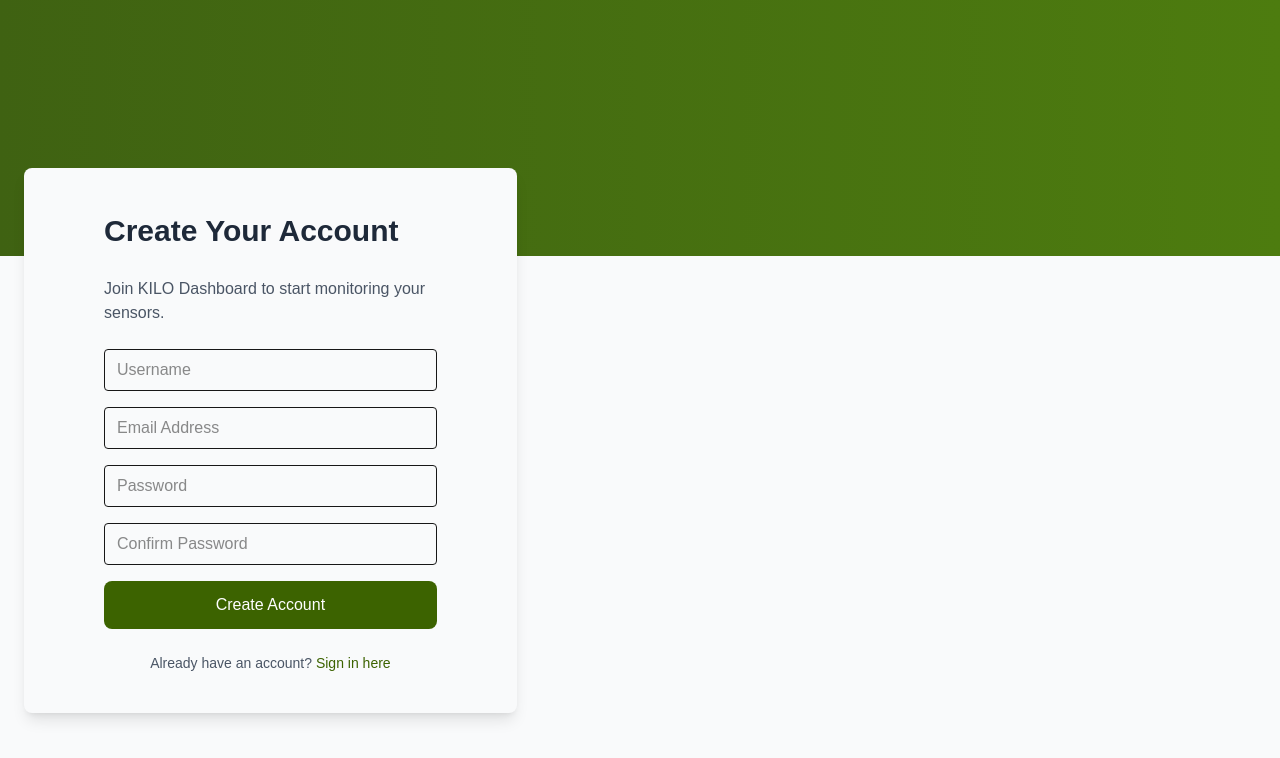
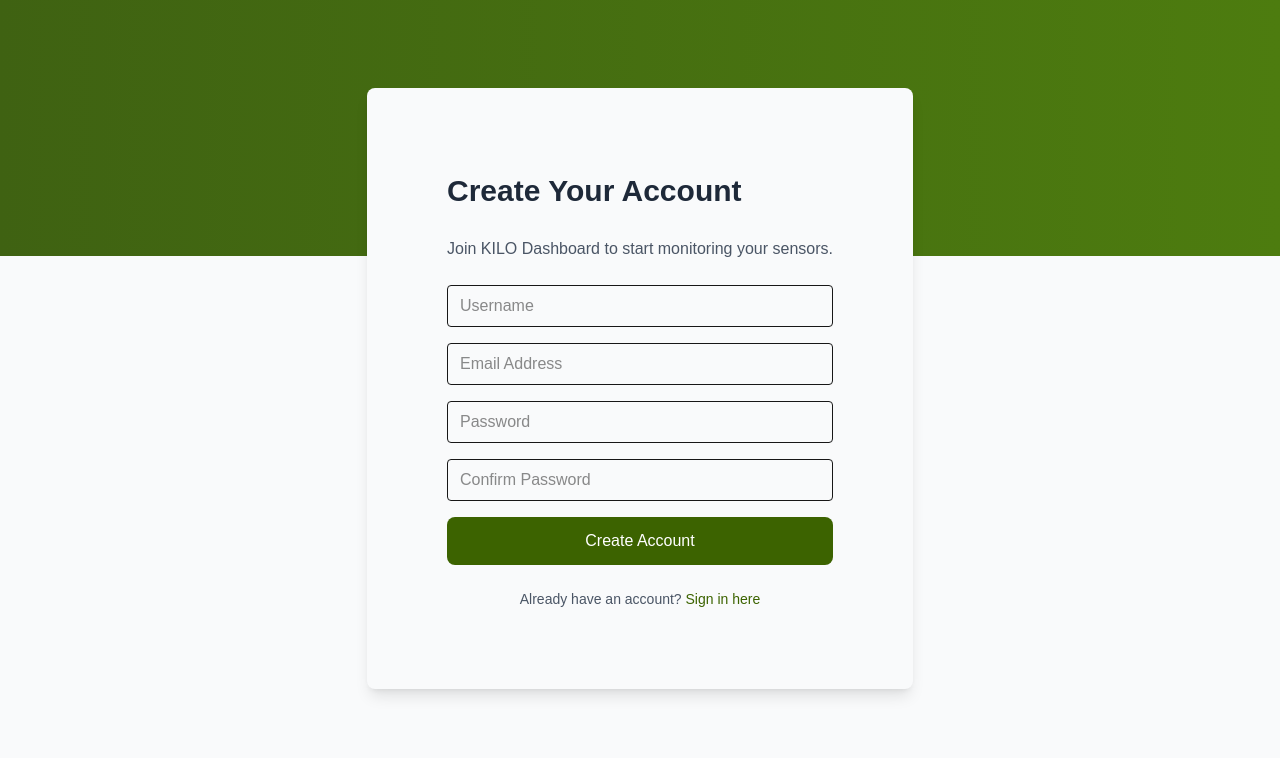
Before and after one commit to PurpleMaia/kilo-dashboard, a Next.js app: page /register in a window 1280 px wide. Shown: the top 758 px of the page. Built offline with nearby package versions, Linux system fonts and the light colour scheme.

Commit message:
registration and login page spacing

```diff
--- a/src/app/page.tsx
+++ b/src/app/page.tsx
@@ -5,10 +5,9 @@ import LoginForm from "@/components/auth/LoginForm";
 
 export default function Home() {
   return (
-    <main className="flex min-h-screen flex-col p-6">
-
-      <div className="mt-36 flex grow flex-col gap-4">
-        <div className="shadow-lg border-gray-300 flex flex-col justify-center gap-6 rounded-lg bg-gray-50 px-6 py-10 md:w-2/5 md:px-20">
+    <main className="flex min-h-screen flex-col">
+      <div className="mt-36 flex justify-center">
+        <div className="shadow-lg border-gray-300 flex flex-col justify-center gap-6 rounded-lg bg-gray-50 px-6 py-10 md:py-20 md:px-20">
           <p className={`text-xl text-gray-800 md:text-3xl md:leading-normal antialiased`}>
             <strong>Welcome to KILO Dashboard.</strong>
           </p>
--- a/src/app/register/layout.tsx
+++ b/src/app/register/layout.tsx
@@ -4,9 +4,9 @@ export default function RegisterLayout({
     children: React.ReactNode;
   }>) {
     return (
-      <main className="flex min-h-screen flex-col p-6">
-        <div className="mt-36 flex grow flex-col gap-4">
-          <div className="shadow-lg border-gray-300 flex flex-col justify-center gap-6 rounded-lg bg-gray-50 px-6 py-10 md:w-2/5 md:px-20">
+      <main className="flex min-h-screen flex-col">
+        <div className="mt-22 flex justify-center">
+          <div className="shadow-lg border-gray-300 flex flex-col justify-center gap-6 rounded-lg bg-gray-50 px-6 py-10 md:py-20 md:px-20">
             <p className={`text-xl text-gray-800 md:text-3xl md:leading-normal antialiased`}>
                 <strong>Create Your Account</strong>
             </p>
```
